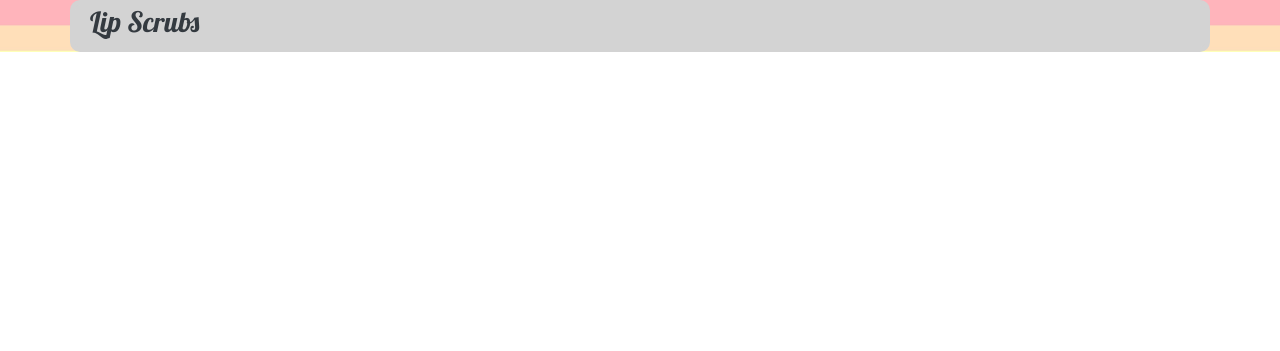
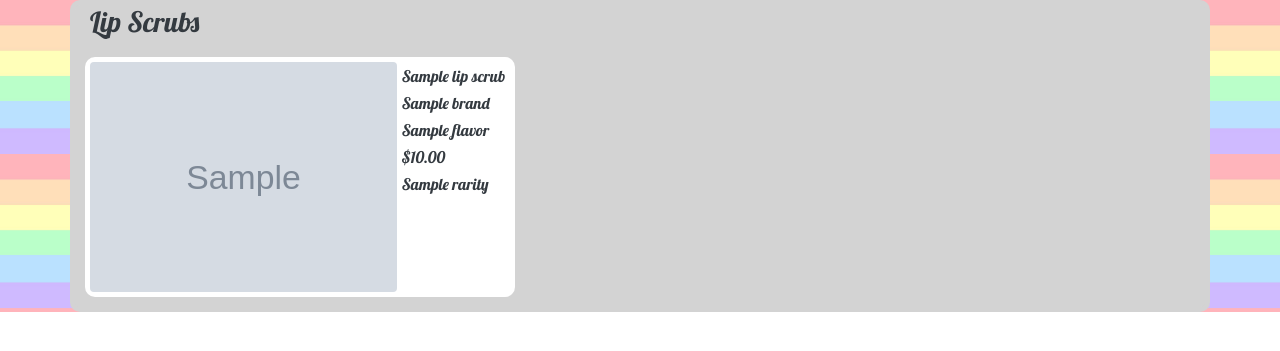
Before and after one commit to Lyssillic/LipCollectionPortfolio, a Django app: template mysite/LipCollection/templates/LipCollection/scrub.html in a window 1280 px wide. Shown: the part 72-423 px from the top of the page. Run offline with Django 3.2, Linux system fonts and the light colour scheme; the template is opened without the code that fills it: most values are stand-ins (such as "Sample title", 1, 10 or a date in 2020); grey boxes marked "Sample" are stand-in pictures; some libraries are stand-ins or nearby versions.

Commit message:
Added lip scrubs styling

```diff
--- a/mysite/LipCollection/templates/LipCollection/scrub.html
+++ b/mysite/LipCollection/templates/LipCollection/scrub.html
@@ -3,6 +3,20 @@
     <div class="background">
         <div class="container">
             <h3>Lip Scrubs</h3>
+            <div class="row">
+                {% for lip_scrub in lip_scrubs %}
+                    <div class="item">
+                        <div class="text">
+                            <h6 class="name">{{ lip_scrub.Name }}</h6>
+                            <h6>{{ lip_scrub.Brand }}</h6>
+                            <h6>{{ lip_scrub.Flavor }}</h6>
+                            <h6>${{ lip_scrub.Price }}.00</h6>
+                            <h6>{{ lip_scrub.Rarity }}</h6>
+                        </div>
+                        <img class="card" src="{{ lip_scrub.Picture.url }}"/>
+                    </div>
+                {% endfor %}
+            </div>
         </div>
     </div>
 {% endblock %}
--- a/mysite/LipCollection/views.py
+++ b/mysite/LipCollection/views.py
@@ -24,4 +24,5 @@ def gloss(request):
 
 
 def scrub(request):
-    return render(request, 'LipCollection/scrub.html')
+    lip_scrubs = lip_items.filter(Category__icontains="Lip Scrub").order_by('Name')
+    return render(request, 'LipCollection/scrub.html', {'lip_scrubs': lip_scrubs})
```
Also changed, not shown: mysite/db.sqlite3, mysite/pictures/pictures/Bubblegum_LUSH.PNG (added), mysite/pictures/pictures/Chocolate_LUSH.PNG (added), mysite/pictures/pictures/Cookie_Dough_LUSH.PNG (added), mysite/pictures/pictures/Eves_Cherry_LUSH.PNG (added), mysite/pictures/pictures/Galaxy_LUSH.PNG (added), mysite/pictures/pictures/Honey_LUSH.PNG (added), mysite/pictures/pictures/Liquid_Lip_Smacker_Cotton_Candy.PNG (added), mysite/pictures/pictures/Liquid_Lip_Smacker_Spun_Sugar.PNG (added), mysite/pictures/pictures/Liquid_Lip_Smacker_Strawberry.PNG (added), mysite/pictures/pictures/Liquid_Lip_Smacker_Tropical_Punch.PNG (added), mysite/pictures/pictures/Liquid_Lip_Smacker_Watermelon.PNG (added), mysite/pictures/pictures/Mint_Julips_LUSH.PNG (added), mysite/pictures/pictures/Sugar_Plum_Fairy_LUSH.PNG (added), 1 more files.
